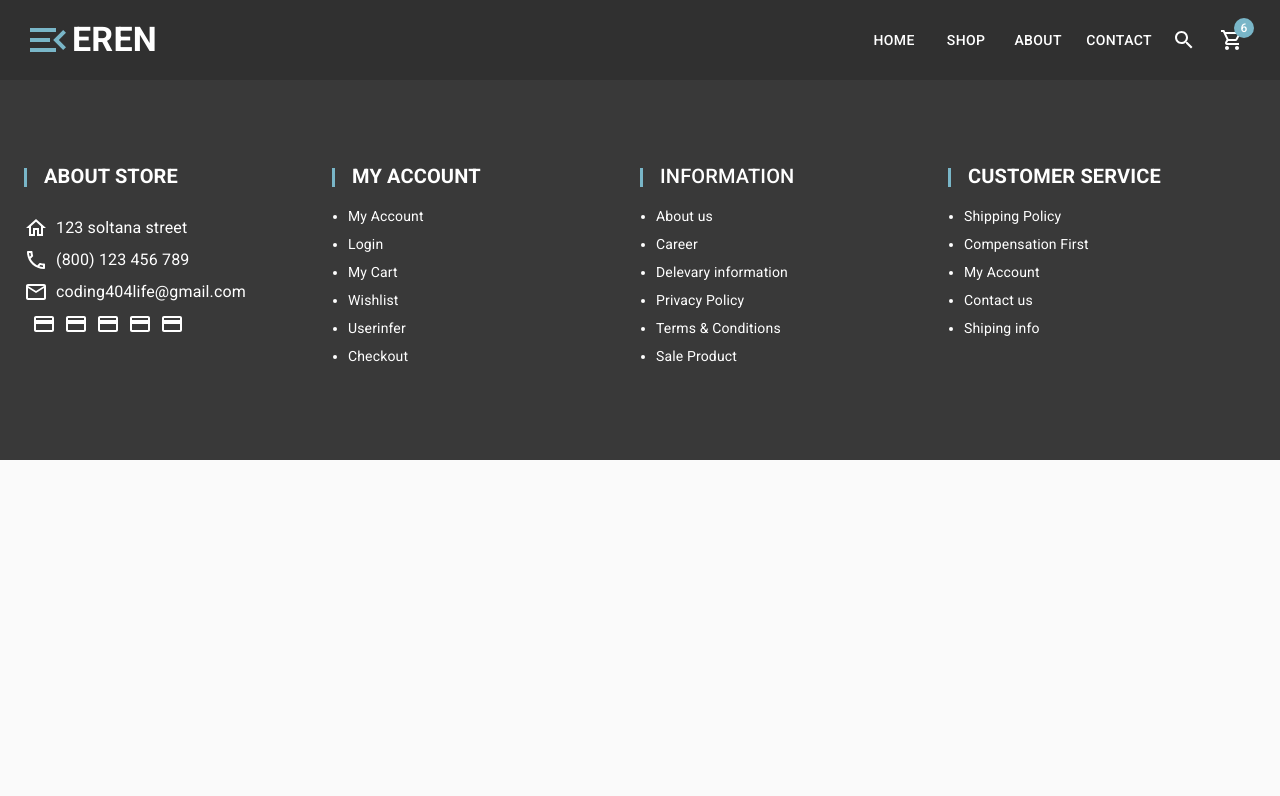
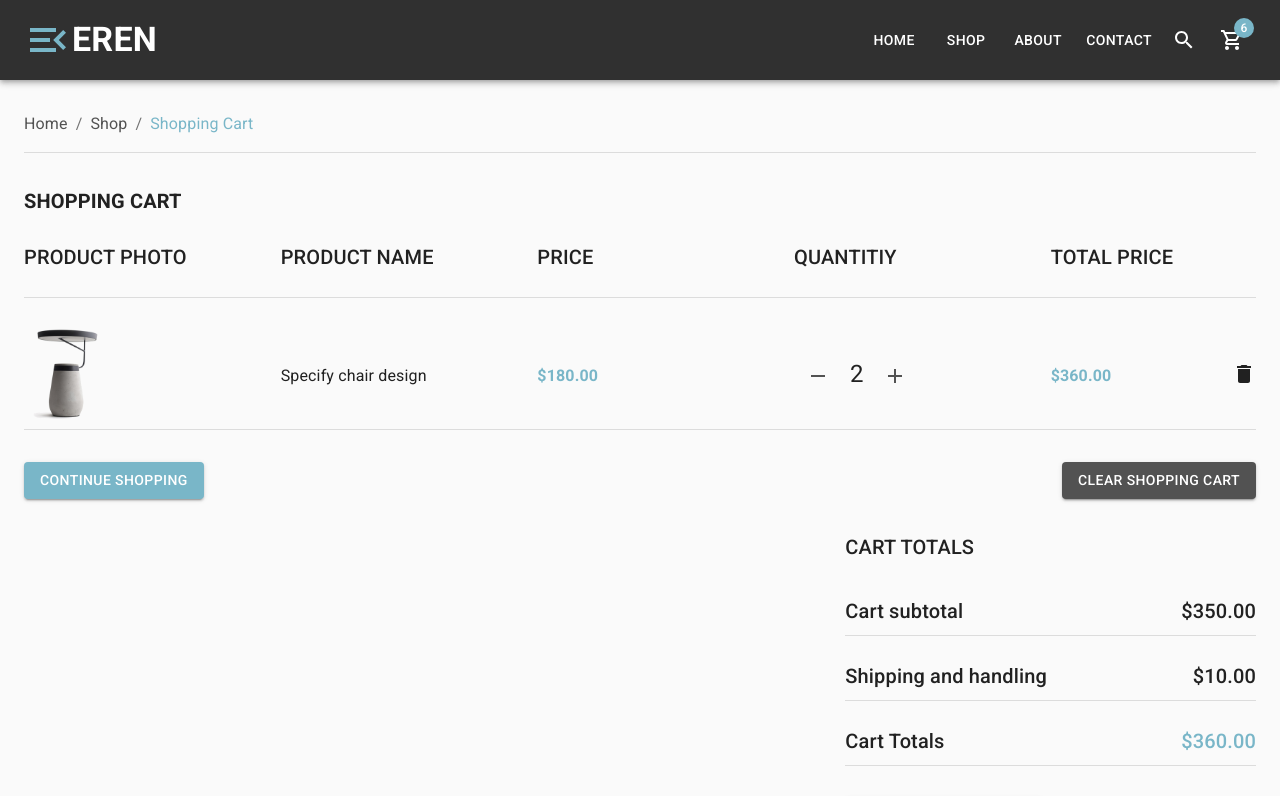
Before and after one commit to coding404life/eCommerce, a React (Create React App) app: page /cart in a window 1280 px wide. Shown: the top 796 px of the page. Built offline with nearby package versions, Linux system fonts and the light colour scheme.

Commit message:
finished shoppingCart page

```diff
--- a/src/Container/App.jsx
+++ b/src/Container/App.jsx
@@ -1,22 +1,23 @@
 import { Footer, Navbar, NotFound } from '../components';
-import { Home, Shop, SingleProduct, Cart } from '../Pages'
+import { Home, Shop, SingleProduct, ShoppingCart } from '../Pages'
 import CssBaseline from '@material-ui/core/CssBaseline';
-import { unstable_createMuiStrictModeTheme as createMuiTheme } from '@material-ui/core/styles';
+import { makeStyles, unstable_createMuiStrictModeTheme as createMuiTheme } from '@material-ui/core/styles';
 import { ThemeProvider } from '@material-ui/styles';
 import { BrowserRouter as Router, Switch, Route } from "react-router-dom";
 
 const App = () => {
+    const classes = useStyles()
     return (
         <Router>
             <ThemeProvider theme={theme}>
                 <CssBaseline />
                 <Navbar />
-                <main>
+                <main className={classes.main}>
                     <Switch>
                         <Route exact path="/" component={Home} />
                         <Route path="/shop" component={Shop} />
                         <Route path="/SingleProduct" component={SingleProduct} />
-                        <Route path="/cart" component={Cart} />
+                        <Route path="/cart" component={ShoppingCart} />
                         <Route path="*" component={NotFound} />
                     </Switch>
                 </main>
@@ -36,4 +37,9 @@ const theme = createMuiTheme({
         }
     },
 })
+const useStyles = makeStyles({
+    main: {
+        minHeight: '55vh'
+    }
+})
 export default App
--- /dev/null
+++ b/src/Pages/Cart/ShoppingCart.jsx
@@ -0,0 +1,158 @@
+import { Box, Button, Container, Divider, Grid, Hidden, IconButton, makeStyles, Typography } from '@material-ui/core';
+import React from 'react';
+import BreadCrumb from '../../components/common/BreadCrumb';
+import productImg from '../../assets/products/product-2.png';
+import { formatPrice } from '../../components/common/Helper';
+import AddIcon from '@material-ui/icons/Add';
+import RemoveIcon from '@material-ui/icons/Remove';
+import DeleteIcon from '@material-ui/icons/Delete';
+
+const ShoppingCart = () => {
+    const classes = useStyles();
+
+    return (
+        <Container>
+            <BreadCrumb thisRoute='Shopping Cart' />
+            <Box my={4}>
+                <Typography variant="h6">
+                    <Box fontWeight='bold'>SHOPPING CART</Box>
+                </Typography>
+                <Hidden smDown>
+                    <Box my={3} className={classes.root} >
+                        <Grid container justify='space-between'>
+                            <Grid container item sm={2}>
+                                <Typography variant='h6'>Product photo</Typography>
+                            </Grid>
+                            <Grid container item sm={2}>
+                                <Typography variant='h6'>product name</Typography>
+                            </Grid>
+                            <Grid container item sm={2}>
+                                <Typography variant='h6'>price</Typography>
+                            </Grid>
+                            <Grid container item sm={2}>
+                                <Typography variant='h6'>quantitiy</Typography>
+                            </Grid>
+                            <Grid container item sm={2}>
+                                <Typography variant='h6'>total price</Typography>
+                            </Grid>
+                        </Grid>
+                    </Box>
+                    <Divider />
+                </Hidden>
+                <Box my={3}>
+                    <Grid container justify='space-between' alignItems='center'>
+                        <Hidden xsDown>
+                            <Grid item sm={1} md={2}>
+                                <img className={classes.productImage} src={productImg} alt="product" />
+                            </Grid>
+                            <Grid item sm={3} md={2}>
+                                <Typography variant='subtitle1'>Specify chair design</Typography>
+                            </Grid>
+                            <Grid item sm={2}>
+                                <Typography variant='subtitle1' color='primary'>
+                                    <Box fontWeight='bold'>{formatPrice(180)}</Box>
+                                </Typography>
+                            </Grid>
+                        </Hidden>
+                        <Hidden smUp>
+                            <Grid container item xs={6} alignItems='center'>
+                                <img className={classes.productImage} src={productImg} alt="product" />
+                                <Box>
+                                    <Typography variant='subtitle1'>Specify</Typography>
+                                    <Typography variant='subtitle1' color='primary'>
+                                        <Box fontWeight='bold'>{formatPrice(180)}</Box>
+                                    </Typography>
+                                </Box>
+                            </Grid>
+                        </Hidden>
+                        <Grid item sm={3} md={2}>
+                            <Typography variant='h5'>
+                                <IconButton color='secondary' className={classes.iconsBG}>
+                                    <RemoveIcon />
+                                </IconButton>
+                                <Typography variant='h5' component='span' className={classes.productNumber}>
+                                    2
+                                </Typography>
+                                <IconButton color='secondary' className={classes.iconsBG}>
+                                    <AddIcon />
+                                </IconButton>
+                            </Typography>
+                        </Grid>
+                        <Grid container item xs={1} sm={2} justify='space-between'>
+                            <Hidden xsDown>
+                                <Typography variant='subtitle1' color='primary'>
+                                    <Box fontWeight='bold'>{formatPrice(360)}</Box>
+                                </Typography>
+                            </Hidden>
+                            <DeleteIcon className={classes.closeIcon} />
+                        </Grid>
+                    </Grid>
+                    <Divider />
+                    <Box my={4} display='flex' justifyContent='space-between'>
+                        <Button variant='contained' color='primary' className={classes.shoppingButtons}>continue shopping</Button>
+                        <Button variant='contained' color='secondary'>clear shopping cart</Button>
+                    </Box>
+                    <Box my={4}>
+                        <Grid container>
+                            <Grid item md={8} sm={6}></Grid>
+                            <Grid item xs={12} sm={6} md={4}>
+                                <Typography variant='h6'>CART TOTALS</Typography>
+                                <Box my={4}>
+                                    <Box display='flex' justifyContent='space-between' mb={1} mt={3}>
+                                        <Typography variant='h6'>Cart subtotal</Typography>
+                                        <Typography variant='h6'>{formatPrice(350)}</Typography>
+                                    </Box>
+                                    <Divider />
+                                    <Box display='flex' justifyContent='space-between' mb={1} mt={3}>
+                                        <Typography variant='h6'>Shipping and handling</Typography>
+                                        <Typography variant='h6'>{formatPrice(10)}</Typography>
+                                    </Box>
+                                    <Divider />
+                                    <Box display='flex' justifyContent='space-between' mb={1} mt={3}>
+                                        <Typography variant='h6'>Cart Totals</Typography>
+                                        <Typography variant='h6' color='primary'>{formatPrice(360)}</Typography>
+                                    </Box>
+                                    <Divider />
+                                </Box>
+                                <Button variant='contained' color='primary' className={classes.shoppingButtons}>Proceed to checkout</Button>
+                            </Grid>
+                        </Grid>
+                    </Box>
+                </Box>
+            </Box>
+        </Container>
+    )
+}
+
+const useStyles = makeStyles(theme => ({
+    root: {
+        textTransform: 'uppercase'
+    },
+    productImage: {
+        maxWidth: '100%',
+        height: '8vmax'
+    },
+    productNumber: {
+        padding: '0 .5rem',
+        [ theme.breakpoints.down('xs') ]: {
+            padding: 0
+        }
+    },
+    iconsBG: {
+        '&:hover': {
+            backgroundColor: theme.palette.secondary.main,
+            color: '#fff'
+        }
+    },
+    closeIcon: {
+        '& :hover': {
+            color: theme.palette.primary.main,
+            cursor: 'pointer'
+        }
+    },
+    shoppingButtons: {
+        color: '#fff'
+    }
+}));
+
+export default ShoppingCart
--- a/src/Pages/Home/Parts/NewsLetter.jsx
+++ b/src/Pages/Home/Parts/NewsLetter.jsx
@@ -1,21 +1,43 @@
 import { Box, Input, InputAdornment, Typography } from '@material-ui/core';
 import { makeStyles } from '@material-ui/core';
 import SendOutlinedIcon from '@material-ui/icons/SendOutlined';
-import NewsLetterBg from '../../../assets/news-letter.jpg';
+import NewsLetterBg from '../../../assets/newsler.jpg';
+
+const NewsLetter = () => {
+    const classes = useStyles();
+    return (
+        <Box my={10} py={6} className={classes.root} justifyContent='center'>
+            <Typography variant='h5'>
+                <Box fontWeight='bold' className={classes.upperCase}>Sign up to news letter</Box>
+            </Typography>
+            <Box className={classes.boxTextWidth} textAlign="center" mt={1} mb={5}>
+                <Typography component='span' color='textSecondary'>Lorem ipsum dolor sit amet, consectetur adipisicing elit. Quia aspernatur esse inventore vero dolore, quos quod alias delectus sunt magnam ex.</Typography>
+            </Box>
+            <form className={classes.form}>
+                <Input type="text" className={classes.textField}
+                    endAdornment={
+                        <InputAdornment position="end">
+                            <SendOutlinedIcon className={classes.sendIcon} />
+                        </InputAdornment>
+                    }
+                    placeholder='subscribe to our news letter' />
+            </form>
+        </Box>
+    )
+}
 
 const useStyles = makeStyles(theme => ({
     root: {
         backgroundImage: `url(${NewsLetterBg})`,
-        backgroundSize: 'auto',
+        backgroundSize: 'cover',
         backgroundRepeat: 'no-repeat',
-        backgroundPosition: 'top',
-        backgroundAttachment: 'fixed',
-        height: '45vh',
+        backgroundPosition: 'bottom',
         textAlign: 'center',
         display: 'flex',
         alignItems: 'center',
         justifyContent: 'center',
         flexDirection: 'column',
+        backgroundAttachment: 'fixed'
     },
     upperCase: {
         textTransform: 'uppercase'
@@ -41,28 +63,6 @@ const useStyles = makeStyles(theme => ({
             width: '50%'
         }
     }
-}))
-const NewsLetter = () => {
-    const classes = useStyles();
-    return (
-        <Box my={10} py={4} className={classes.root} justifyContent='center'>
-            <Typography variant='h5'>
-                <Box fontWeight='bold' className={classes.upperCase}>Sign up to news letter</Box>
-            </Typography>
-            <Box className={classes.boxTextWidth} textAlign="center" mt={1} mb={5}>
-                <Typography component='span' color='textSecondary'>Lorem ipsum dolor sit amet, consectetur adipisicing elit. Quia aspernatur esse inventore vero dolore, quos quod alias delectus sunt magnam ex.</Typography>
-            </Box>
-            <form className={classes.form}>
-                <Input type="text" className={classes.textField}
-                    endAdornment={
-                        <InputAdornment position="end">
-                            <SendOutlinedIcon className={classes.sendIcon} />
-                        </InputAdornment>
-                    }
-                    placeholder='subscribe to our news letter' />
-            </form>
-        </Box>
-    )
-}
+}));
 
 export default NewsLetter
--- a/src/Pages/Home/Parts/Slider.jsx
+++ b/src/Pages/Home/Parts/Slider.jsx
@@ -104,9 +104,9 @@ const useStyles = makeStyles(theme => ({
     },
     boxContainer: {
         backgroundSize: 'cover',
-        backgroundPosition: 'center',
+        backgroundPosition: 'bottom',
         backgroundRepeat: 'no-repeat',
-        height: '70vh'
+        height: '70vh',
     },
     shopBtn: {
         border: `2px solid ${theme.palette.secondary.main}`
--- a/src/Pages/Shop/Shop.jsx
+++ b/src/Pages/Shop/Shop.jsx
@@ -11,7 +11,7 @@ const Shop = () => {
         <Box mb={5}>
             <Banner />
             <Container>
-                <BreadCrumb />
+                <BreadCrumb thisRoute='shop' />
                 <Box mt={4}>
                     <Grid container>
                         <Grid item xs={12} sm={2}>
--- a/src/Pages/SingleProduct/SingleProduct.jsx
+++ b/src/Pages/SingleProduct/SingleProduct.jsx
@@ -6,6 +6,7 @@ import CheckOutlinedIcon from '@material-ui/icons/CheckOutlined';
 import AddIcon from '@material-ui/icons/Add';
 import RemoveIcon from '@material-ui/icons/Remove';
 import { formatPrice } from '../../components/common/Helper'
+import { Link } from 'react-router-dom';
 
 const SingleProduct = () => {
     const classes = useStyles();
@@ -14,7 +15,7 @@ const SingleProduct = () => {
     return (
         <Box>
             <Container>
-                <BreadCrumb />
+                <BreadCrumb thisRoute='Spacing chair design' />
                 <Grid container justify='space-between' className={classes.root}>
                     <Grid item sm={6} xs={12} >
                         <Box className={classes.productImgContainer}>
@@ -73,7 +74,7 @@ const SingleProduct = () => {
                             <IconButton color='secondary' className={classes.iconsBG}>
                                 <RemoveIcon />
                             </IconButton>
-                            <Typography variant='h4' component='span' className={classes.productNumber}>
+                            <Typography variant='h5' component='span' className={classes.productNumber}>
                                 2
                             </Typography>
                             <IconButton color='secondary' className={classes.iconsBG}>
@@ -81,7 +82,9 @@ const SingleProduct = () => {
                             </IconButton>
                         </Box>
                         <Box mt={3}>
-                            <Button variant='contained' color='secondary'>add to cart</Button>
+                            <Link to='cart' style={{ textDecoration: 'none' }}>
+                                <Button variant='contained' color='secondary'>add to cart</Button>
+                            </Link>
                         </Box>
                     </Grid>
                 </Grid>
@@ -129,7 +132,7 @@ const useStyles = makeStyles(theme => ({
         justifyContent: 'center'
     },
     productNumber: {
-        padding: '0 1rem'
+        padding: '0 .6rem'
     },
     iconsBG: {
         '&:hover': {
--- a/src/Pages/index.js
+++ b/src/Pages/index.js
@@ -1,4 +1,4 @@
 export { default as Home } from './Home/Home';
 export { default as Shop } from './Shop/Shop';
-export { default as Cart } from './Cart/Cart';
+export { default as ShoppingCart } from './Cart/ShoppingCart';
 export { default as SingleProduct } from './SingleProduct/SingleProduct';
--- a/src/components/common/Banner.jsx
+++ b/src/components/common/Banner.jsx
@@ -26,7 +26,7 @@ const Banner = () => {
 const useStyles = makeStyles(theme => ({
     root: {
         backgroundImage: `url(${bannerImg})`,
-        height: '35vh',
+        minHeight: '40vh',
         backgroundSize: 'cover',
         backgroundRepeat: 'no-repeat',
         backgroundPosition: 'right',
--- a/src/components/common/BreadCrumb.jsx
+++ b/src/components/common/BreadCrumb.jsx
@@ -2,14 +2,17 @@ import { Breadcrumbs, Divider, makeStyles, Typography } from '@material-ui/core'
 import React from 'react'
 import { Link } from 'react-router-dom';
 
-const BreadCrumb = () => {
+const BreadCrumb = ({ thisRoute }) => {
     const classes = useStyles()
     return (
         <div>
             <Breadcrumbs className={classes.root} aria-label="breadcrumb">
                 <Link className={classes.linkItems} to="/" >Home</Link>
-                <Link className={classes.linkItems} color="inherit" to="/shop">Shop</Link>
-                <Typography className={classes.activeMenu}>All</Typography>
+                {
+                    thisRoute !== 'shop' &&
+                    <Link className={classes.linkItems} color="inherit" to="/shop">Shop</Link>
+                }
+                <Typography className={classes.activeMenu}>{thisRoute}</Typography>
             </Breadcrumbs>
             <Divider />
         </div>
```
Also changed, not shown: src/Pages/Cart/Cart.jsx (deleted, +0 -11 lines), src/assets/news-letter.jpg (deleted), src/assets/newsler.jpg (added).
